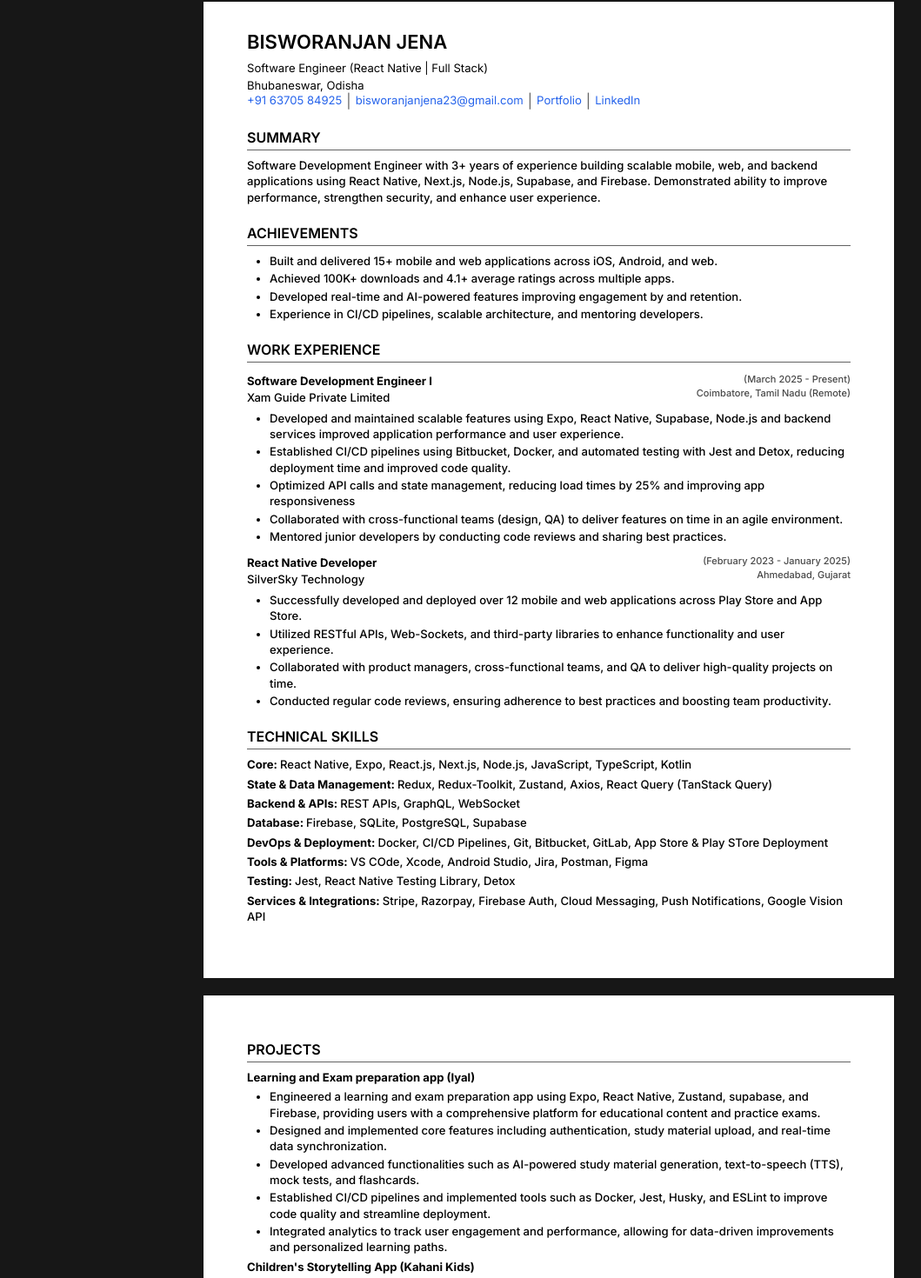
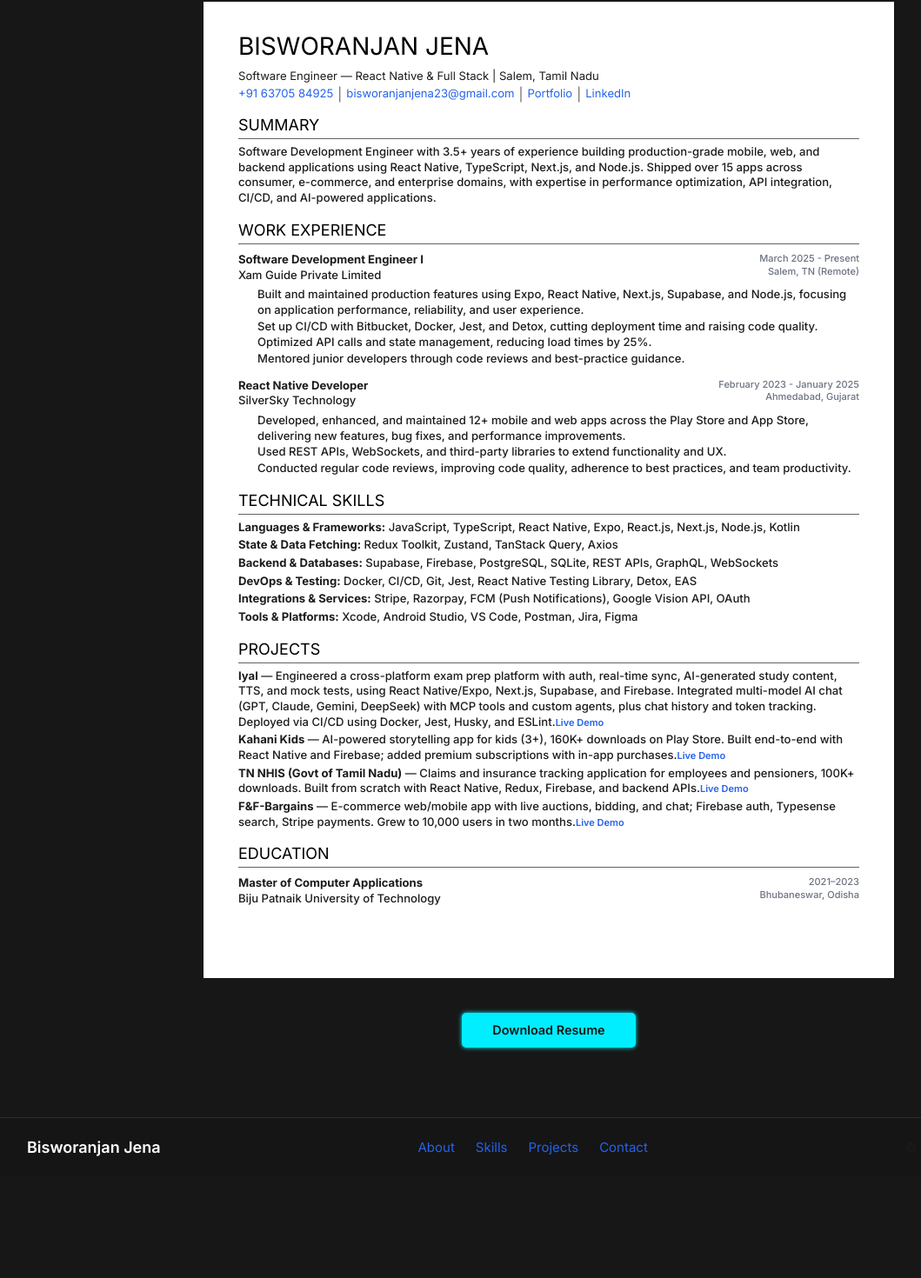
Before and after one commit to athaljen/portfolio, a Next.js app: page /resume in a window 1280 px wide. Shown: the part 68-1538 px from the top of the page at 87% size, without its empty margins (9-1068 px from the left). After the commit the page ends 1422 px from the top, so only its background shows below. Built offline with nearby package versions, Linux system fonts and the light colour scheme.

Commit message:
update resume

```diff
--- a/app/resume/page.tsx
+++ b/app/resume/page.tsx
@@ -5,41 +5,24 @@
   return (
     <div className="resume-page">
       <div className="container">
-        {/* <!-- MARK:- PAGE-1 --> */}
-
         <div className="page">
-          {/* <!-- MARK:- Header --> */}
+          {/* Header  */}
           <div className="header">
-            <h1 className="resume-name">BISWORANJAN JENA</h1>
+            <h1>BISWORANJAN JENA</h1>
             <div className="sub-header">
-              Software Engineer (React Native | Full Stack)
-              <br />
-              Bhubaneswar, Odisha
-              <br />
+              Software Engineer — React Native & Full Stack | Salem, Tamil Nadu
             </div>
             <div className="sub-header-links">
-              <a className="resume-links" href="tel:+916370584925">
-                +91 63705 84925
+              <a href="tel:+916370584925">+91 63705 84925</a>|
+              <a href="mailto:bisworanjanjena23@gmail.com">
+                bisworanjanjena23@gmail.com
+              </a>
+              |
+              <a href="https://athaljen.tech/" target="_blank">
+                Portfolio
               </a>
               |
               <a
-                className="resume-links"
-                href="mailto:bisworanjanjena23@gmail.com"
-              >
-                bisworanjanjena23@gmail.com
-              </a>
-              |
-              <a
-                className="resume-links"
-                href="https://athaljen.tech/"
-                target="_blank"
-              >
-                {' '}
-                Portfolio{' '}
-              </a>
-              |
-              <a
-                className="resume-links"
                 href="https://www.linkedin.com/in/bisworanjanjena23"
                 target="_blank"
               >
@@ -48,255 +31,169 @@
             </div>
           </div>
 
-          {/* <!-- MARK:- Summary --> */}
-          <h2 className="resume-header-title">SUMMARY</h2>
-          <p className="resume-texts">
-            Software Development Engineer with 3+ years of experience building
-            scalable mobile, web, and backend applications using React Native,
-            Next.js, Node.js, Supabase, and Firebase. Demonstrated ability to
-            improve performance, strengthen security, and enhance user
-            experience.
+          {/* Summary  */}
+          <h2 className="mt-0">SUMMARY</h2>
+          <p>
+            Software Development Engineer with 3.5+ years of experience building
+            production-grade mobile, web, and backend applications using React
+            Native, TypeScript, Next.js, and Node.js. Shipped over 15 apps
+            across consumer, e-commerce, and enterprise domains, with expertise
+            in performance optimization, API integration, CI/CD, and AI-powered
+            applications.
           </p>
 
-          {/* <!-- MARK:- Achievements --> */}
-          <h2 className="resume-header-title">ACHIEVEMENTS</h2>
-          <ul className="resume-ul">
-            <li>
-              Built and delivered 15+ mobile and web applications across iOS,
-              Android, and web.
-            </li>
-            <li>
-              Achieved 100K+ downloads and 4.1+ average ratings across multiple
-              apps.
-            </li>
-            <li>
-              Developed real-time and AI-powered features improving engagement
-              by and retention.
-            </li>
-            <li>
-              Experience in CI/CD pipelines, scalable architecture, and
-              mentoring developers.
-            </li>
-          </ul>
-
-          {/* <!-- MARK:- Work Experience --> */}
-          <h2 className="resume-header-title">WORK EXPERIENCE</h2>
+          {/* Work Experience  */}
+          <h2>WORK EXPERIENCE</h2>
           <div className="header-justify">
-            <p className="resume-texts">
+            <p>
               <strong>Software Development Engineer I</strong>
               <br />
               Xam Guide Private Limited
             </p>
-            <p className="resume-texts place-date-box">
-              (March 2025 - Present)
+            <p className="place-date-box">
+              March 2025 - Present
               <br />
-              Coimbatore, Tamil Nadu (Remote)
+              Salem, TN (Remote)
             </p>
           </div>
-          <ul className="resume-ul">
+          <ul>
             <li>
-              Developed and maintained scalable features using Expo, React
-              Native, Supabase, Node.js and backend services improved
-              application performance and user experience.
+              Built and maintained production features using Expo, React Native,
+              Next.js, Supabase, and Node.js, focusing on application
+              performance, reliability, and user experience.
             </li>
             <li>
-              Established CI/CD pipelines using Bitbucket, Docker, and automated
-              testing with Jest and Detox, reducing deployment time and improved
-              code quality.
+              Set up CI/CD with Bitbucket, Docker, Jest, and Detox, cutting
+              deployment time and raising code quality.
             </li>
             <li>
               Optimized API calls and state management, reducing load times by
-              25% and improving app responsiveness
+              25%.
             </li>
             <li>
-              Collaborated with cross-functional teams (design, QA) to deliver
-              features on time in an agile environment.
-            </li>
-            <li>
-              Mentored junior developers by conducting code reviews and sharing
-              best practices.
+              Mentored junior developers through code reviews and best-practice
+              guidance.
             </li>
           </ul>
 
-          <div className="header-justify mt-2">
-            <p className="resume-texts">
-              <strong>React Native Developer </strong>
+          <div className="header-justify" style={{ marginTop: '10px' }}>
+            <p>
+              <strong>React Native Developer</strong>
               <br />
               SilverSky Technology
             </p>
-            <p className="resume-texts place-date-box">
-              (February 2023 - January 2025)
+            <p className="place-date-box">
+              February 2023 - January 2025
               <br />
               Ahmedabad, Gujarat
             </p>
           </div>
-          <ul className="resume-ul">
+          <ul>
             <li>
-              Successfully developed and deployed over 12 mobile and web
-              applications across Play Store and App Store.
+              Developed, enhanced, and maintained 12+ mobile and web apps across
+              the Play Store and App Store, delivering new features, bug fixes,
+              and performance improvements.
             </li>
             <li>
-              Utilized RESTful APIs, Web-Sockets, and third-party libraries to
-              enhance functionality and user experience.
+              Used REST APIs, WebSockets, and third-party libraries to extend
+              functionality and UX.
             </li>
             <li>
-              Collaborated with product managers, cross-functional teams, and QA
-              to deliver high-quality projects on time.
-            </li>
-            <li>
-              Conducted regular code reviews, ensuring adherence to best
-              practices and boosting team productivity.
+              Conducted regular code reviews, improving code quality, adherence
+              to best practices, and team productivity.
             </li>
           </ul>
 
-          {/* <!-- MARK:- Skills--> */}
-          <h2 className="resume-header-title">TECHNICAL SKILLS</h2>
-          <p className="resume-texts">
-            <strong>Core: </strong>
-            React Native, Expo, React.js, Next.js, Node.js, JavaScript,
-            TypeScript, Kotlin
+          {/* Skills  */}
+          <h2>TECHNICAL SKILLS</h2>
+          <p>
+            <strong>Languages & Frameworks:</strong> JavaScript, TypeScript,
+            React Native, Expo, React.js, Next.js, Node.js, Kotlin
           </p>
-          <p className="resume-texts">
-            <strong>State & Data Management: </strong>
-            Redux, Redux-Toolkit, Zustand, Axios, React Query (TanStack Query)
+          <p>
+            <strong>State & Data Fetching:</strong> Redux Toolkit, Zustand,
+            TanStack Query, Axios
           </p>
-          <p className="resume-texts">
-            <strong>Backend & APIs: </strong>
-            REST APIs, GraphQL, WebSocket
+          <p>
+            <strong>Backend & Databases:</strong> Supabase, Firebase,
+            PostgreSQL, SQLite, REST APIs, GraphQL, WebSockets
           </p>
-          <p className="resume-texts">
-            <strong>Database: </strong>
-            Firebase, SQLite, PostgreSQL, Supabase
+          <p>
+            <strong>DevOps & Testing:</strong> Docker, CI/CD, Git, Jest, React
+            Native Testing Library, Detox, EAS
           </p>
-          <p className="resume-texts">
-            <strong>DevOps & Deployment: </strong>
-            Docker, CI/CD Pipelines, Git, Bitbucket, GitLab, App Store & Play
-            STore Deployment
+          <p>
+            <strong>Integrations & Services:</strong> Stripe, Razorpay, FCM
+            (Push Notifications), Google Vision API, OAuth
           </p>
-          <p className="resume-texts">
-            <strong>Tools & Platforms: </strong>
-            VS COde, Xcode, Android Studio, Jira, Postman, Figma
+          <p>
+            <strong>Tools & Platforms:</strong> Xcode, Android Studio, VS Code,
+            Postman, Jira, Figma
           </p>
-          <p className="resume-texts">
-            <strong>Testing: </strong>
-            Jest, React Native Testing Library, Detox
+
+          {/* Projects  */}
+          <h2>PROJECTS</h2>
+          <p>
+            <strong>Iyal</strong> — Engineered a cross-platform exam prep
+            platform with auth, real-time sync, AI-generated study content, TTS,
+            and mock tests, using React Native/Expo, Next.js, Supabase, and
+            Firebase. Integrated multi-model AI chat (GPT, Claude, Gemini,
+            DeepSeek) with MCP tools and custom agents, plus chat history and
+            token tracking. Deployed via CI/CD using Docker, Jest, Husky, and
+            ESLint.
+            <a href="https://iyal.app" target="_blank" className="link-a">
+              Live Demo
+            </a>
           </p>
-          <p className="resume-texts">
-            <strong>Services & Integrations: </strong>
-            Stripe, Razorpay, Firebase Auth, Cloud Messaging, Push
-            Notifications, Google Vision API
+          <p>
+            <strong>Kahani Kids</strong> — AI-powered storytelling app for kids
+            (3+), 160K+ downloads on Play Store. Built end-to-end with React
+            Native and Firebase; added premium subscriptions with in-app
+            purchases.
+            <a
+              href="https://play.google.com/store/apps/details?id=com.story_generation"
+              target="_blank"
+              className="link-a"
+            >
+              Live Demo
+            </a>
           </p>
-        </div>
+          <p>
+            <strong>TN NHIS (Govt of Tamil Nadu)</strong> — Claims and insurance
+            tracking application for employees and pensioners, 100K+ downloads.
+            Built from scratch with React Native, Redux, Firebase, and backend
+            APIs.
+            <a
+              href="https://play.google.com/store/apps/details?id=com.tnhealthschemev2"
+              target="_blank"
+              className="link-a"
+            >
+              Live Demo
+            </a>
+          </p>
+          <p>
+            <strong>F&amp;F-Bargains</strong> — E-commerce web/mobile app with
+            live auctions, bidding, and chat; Firebase auth, Typesense search,
+            Stripe payments. Grew to 10,000 users in two months.
+            <a
+              href="https://play.google.com/store/apps/details?id=com.ffbargains"
+              target="_blank"
+              className="link-a"
+            >
+              Live Demo
+            </a>
+          </p>
 
-        {/* <!-- MARK:- PAGE-2 --> */}
-        <div className="page">
-          {/* <!-- MARK:- Projects --> */}
-          <h2 className="resume-header-title mt-0">PROJECTS</h2>
-          <p className="resume-texts">
-            <strong>Learning and Exam preparation app (Iyal)</strong>
-          </p>
-          <ul className="resume-ul">
-            <li>
-              Engineered a learning and exam preparation app using Expo, React
-              Native, Zustand, supabase, and Firebase, providing users with a
-              comprehensive platform for educational content and practice exams.
-            </li>
-            <li>
-              Designed and implemented core features including authentication,
-              study material upload, and real-time data synchronization.
-            </li>
-            <li>
-              Developed advanced functionalities such as AI-powered study
-              material generation, text-to-speech (TTS), mock tests, and
-              flashcards.
-            </li>
-            <li>
-              Established CI/CD pipelines and implemented tools such as Docker,
-              Jest, Husky, and ESLint to improve code quality and streamline
-              deployment.
-            </li>
-            <li>
-              Integrated analytics to track user engagement and performance,
-              allowing for data-driven improvements and personalized learning
-              paths.
-            </li>
-          </ul>
-
-          <p className="resume-texts">
-            <strong>Children&apos;s Storytelling App (Kahani Kids)</strong>
-          </p>
-          <ul className="resume-ul">
-            <li>
-              Reached 160K+ downloads by developing an AI-powered storytelling
-              app for children (ages 3+) on the Google Play Store.
-            </li>
-            <li>
-              Led end-to-end development using React Native, Firebase, and
-              backend APIs, ensuring scalability and smooth UX.
-            </li>
-            <li>
-              Built premium subscription features with in-app purchases and
-              ad-free experience.
-            </li>
-          </ul>
-
-          <p className="resume-texts">
-            <strong>Tamil Nadu Government App (TN NHIS)</strong>
-          </p>
-          <ul className="resume-ul">
-            <li>
-              Built a Tamil Nadu Government mobile app for employees and
-              pensioners to track and apply for claims with 100K+ downloads.
-            </li>
-            <li>
-              Built from scratch using React Native, Redux, firebase and Backend
-              APIs for claims, insurance and hospital listings.
-            </li>
-          </ul>
-
-          <p className="resume-texts">
-            <strong>E-Commerce Mobile & Web App (F&F-Bargains)</strong>
-          </p>
-          <ul className="resume-ul">
-            <li>
-              Led development and maintenance of web and mobile application,
-              incorporating Firebase authentication, Type-Sense for fast search,
-              Stripe payments Gateway, and Easy Post for delivery tracking.
-            </li>
-            <li>
-              Built real-time features such as live auctions, bidding, comments,
-              customer support, and live chat to enhance user engagement and
-              interaction. Successfully attracted 10,000 new users within two
-              months.
-            </li>
-          </ul>
-
-          {/* <!-- MARK:- Personal Projects & Open Source --> */}
-          <h2 className="resume-header-title">
-            PERSONAL PROJECTS & OPEN SOURCE
-          </h2>
-          <ul className="resume-ul">
-            <li>
-              Published React Native libraries used for developer productivity
-              and app features (react-native-dynamic-shortcut,
-              react-native-pip-mode, toast-react-native etc.)
-            </li>
-            <li>
-              Built a Google Lens-like application using Google Vision API for
-              text detection and QR scanning.
-            </li>
-          </ul>
-
-          {/* <!-- MARK:- Education --> */}
-          <h2 className="resume-header-title">EDUCATION</h2>
+          {/* Education  */}
+          <h2>EDUCATION</h2>
           <div className="header-justify">
-            <p className="resume-texts">
-              <strong>Master of Computer Application</strong>
+            <p>
+              <strong>Master of Computer Applications</strong>
               <br />
               Biju Patnaik University of Technology
             </p>
-            <p className="resume-texts place-date-box">
-              (2021–2023)
+            <p className="place-date-box">
+              2021–2023
               <br />
               Bhubaneswar, Odisha
             </p>
--- a/app/resume/resume.css
+++ b/app/resume/resume.css
@@ -17,6 +17,53 @@
     transform: translateY(0);
   }
 }
+:root {
+  --text-color: #1c1c1c;
+  --background-color: #ffffff;
+  --accent-color: #626262;
+  --link-color: #2563eb;
+  --normal-text: 15px;
+  --small-text: 13px;
+}
+h1 {
+  font-size: 28px;
+  margin: 0;
+}
+a {
+  color: var(--link-color);
+  text-decoration: none;
+  font-size: var(--normal-text);
+}
+h2 {
+  font-size: 18px;
+  margin-top: 14px;
+  border-bottom: 1px solid #626262;
+  padding-bottom: 2px;
+  margin-bottom: 6px;
+}
+p {
+  padding: 0px;
+  margin: 3px 0px;
+  font-size: var(--normal-text);
+  font-weight: 500;
+  color: var(--text-color);
+  line-height: 1.35;
+}
+ul {
+  padding-left: 22px;
+  margin: 2px 0;
+}
+li {
+  padding: 0px;
+  margin: 1px 0;
+  font-size: var(--normal-text);
+  font-weight: 500;
+  color: var(--text-color);
+  line-height: 1.35;
+}
+strong {
+  color: var(--text-color);
+}
 .container {
   display: flex;
   flex-direction: column;
@@ -29,68 +76,22 @@
   min-height: 1123px;
   max-height: 1123px;
   background: #ffffff;
-  padding: 30px 50px;
-}
-@media (max-width: 795px) {
-  .page {
-    min-width: 100% !important;
-    max-width: 100% !important;
-    min-height: auto !important;
-    max-height: 100% !important;
-    padding: 20px 30px !important;
-  }
-}
-.resume-name {
-  font-size: 22px;
-  margin: 0;
-  font-weight: 600 !important;
-}
-.resume-header-title {
-  font-size: 16px !important;
-  margin-top: 20px;
-  border-bottom: 1px solid #626262;
-  padding-bottom: 2px;
-  margin-bottom: 8px;
-  font-weight: 600 !important;
-}
-.sub-header-links {
-  display: flex;
-  gap: 5px;
-  font-size: 16px;
-  color: #626262;
-  flex-wrap: wrap;
-  line-height: 1.1;
-}
-.resume-links {
-  color: #2563eb;
-  text-decoration: none;
-  font-size: var(--normal-text);
-}
-.resume-texts {
-  padding: 0px;
-  margin: 4px 0px;
-  font-size: var(--normal-text) !important;
-  font-weight: 500;
-  line-height: 1.4;
-}
-.resume-ul {
-  padding-left: 26px;
-  margin: 0px;
-  list-style: disc;
-}
-.resume-ul li {
-  padding: 0px;
-  margin: 2px 0;
-  font-size: var(--normal-text);
-  font-weight: 500;
-  line-height: 1.4;
+  padding: 30px 40px;
+  box-sizing: border-box;
 }
 .header {
   margin-bottom: 10px;
 }
 .sub-header {
+  color: var(--text-color);
   font-size: var(--normal-text);
   margin-top: 4px;
+}
+.sub-header-links {
+  display: flex;
+  gap: 5px;
+  font-size: 15px;
+  color: var(--accent-color);
 }
 .header-justify {
   display: flex;
@@ -98,6 +99,13 @@
 }
 .place-date-box {
   text-align: right;
-  font-size: var(--small-text) !important;
-  color: #484848;
+  font-size: var(--small-text);
+  color: #6b7280;
 }
+.mt-0 {
+  margin-top: 0px;
+}
+.link-a {
+  font-weight: 600;
+  font-size: var(--small-text);
+}
```
